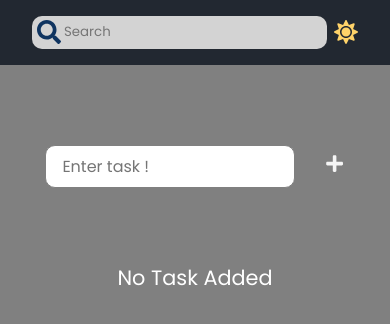
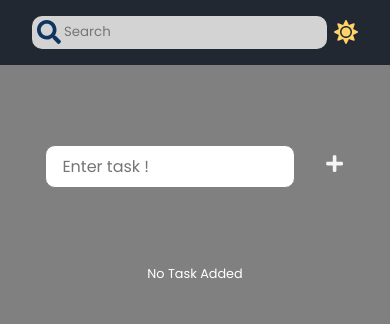
Before and after one commit to ahmetenesbahar/todo-app, a React (Create React App) app: page / in a window 390 px wide. Both pictures are taken after typing "Sample" into the empty fields and a click on the button "COME IN !". Shown: the top 324 px of the page. Built offline with nearby package versions, Linux system fonts and the light colour scheme.

Commit message:
feat:responsive added

```diff
--- a/src/style/layout/_taskList.scss
+++ b/src/style/layout/_taskList.scss
@@ -88,6 +88,9 @@
       }
     }
   }
+  .no-task {
+    font-size: 1rem;
+  }
 }
 
 @media only screen and (max-width: 610px) {
@@ -100,6 +103,9 @@
         max-width: 200px;
       }
     }
+  }
+  .no-task {
+    font-size: 0.9rem;
   }
 }
 
@@ -124,4 +130,7 @@
       }
     }
   }
+  .no-task {
+    font-size: 0.8rem;
+  }
 }
```
